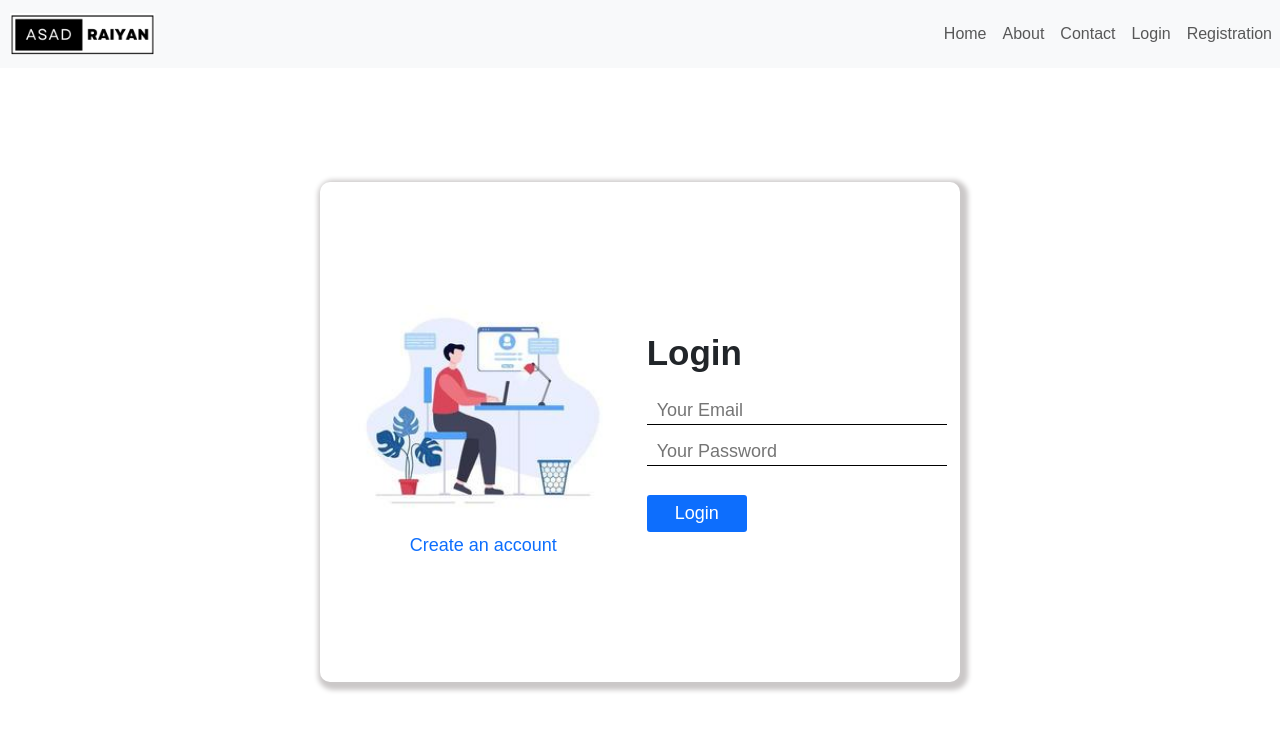
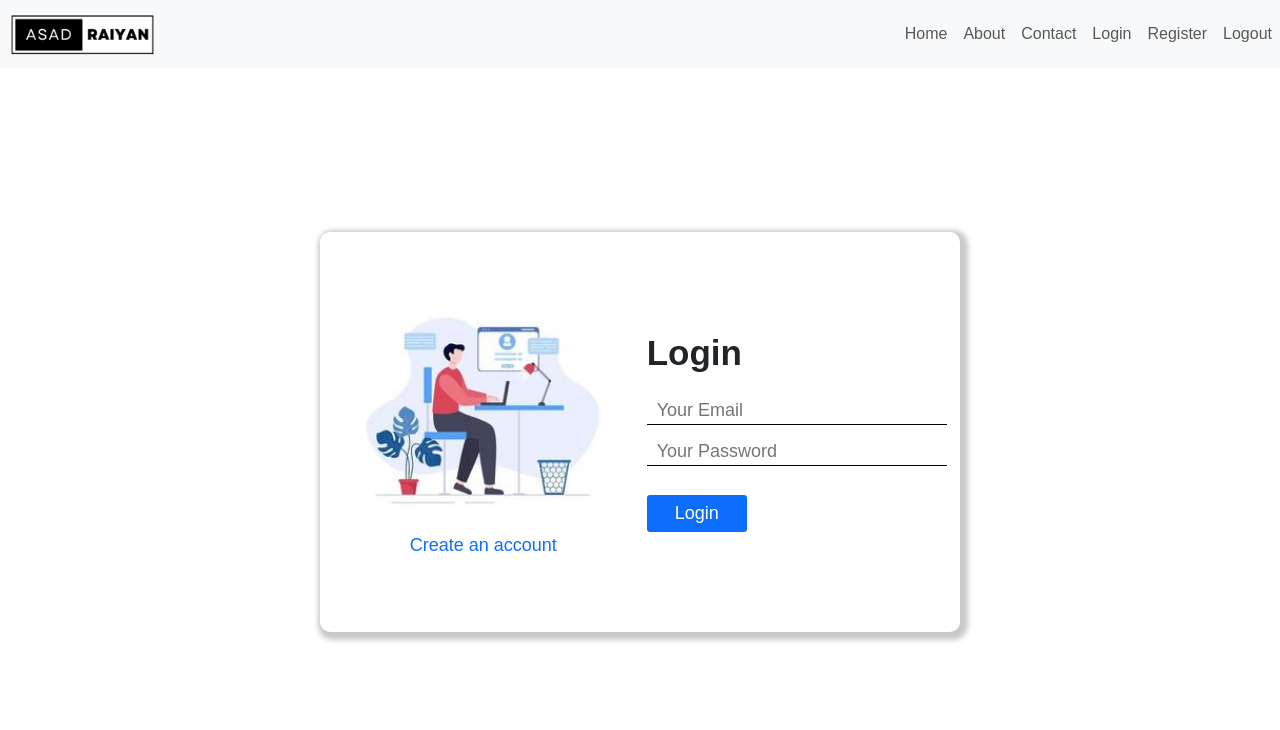
Before and after one commit to asadraiyan/mern-stack, a React (Create React App) app in the folder client/: page /Login in a window 1280 px wide. Shown: the top 730 px of the page. Built offline with nearby package versions, Linux system fonts and the light colour scheme; the HTML template or start-up script is replaced by a standard one; a web font is replaced by a local one.

Commit message:
created a dynamic logout component

```diff
--- a/client/src/App.css
+++ b/client/src/App.css
@@ -32,6 +32,17 @@
   /* border: 2px solid greenyellow; */
   width: 50%;
   height: 500px;
+  border-radius: 10px;
+  box-shadow: 3px 3px 5px 5px rgb(203, 200, 200);
+}
+.login-box{
+  display: flex;
+  flex-direction: row;
+  justify-content: space-evenly;
+  align-items: center;
+  /* border: 2px solid greenyellow; */
+  width: 50%;
+  height: 400px;
   border-radius: 10px;
   box-shadow: 3px 3px 5px 5px rgb(203, 200, 200);
 }
@@ -236,7 +247,7 @@
   display: flex;
   flex-direction: column;
   align-items: center;
-  justify-content: space-between;
+  /* justify-content: space-between; */
 }
 .username{
   font-size: 50px;
--- a/client/src/App.js
+++ b/client/src/App.js
@@ -8,6 +8,7 @@ import Contact from './Components/Contact';
 import Login from './Components/Login';
 import Signup from './Components/Signup';
 import Errorpage from './Components/Errorpage';
+import Logout from './Components/Logout';
 
 function App() {
   return (
@@ -20,6 +21,7 @@ function App() {
           <Route exact path="/Contact" element={<Contact />} />
           <Route exact path="/Login" element={<Login />} />
           <Route exact path="/Signup" element={<Signup />} />
+          <Route exact path="/Logout" element={<Logout />} />
           <Route exact path = "*" element = {<Errorpage/>}/>
         </Routes>
       </>
--- a/client/src/Components/Home.js
+++ b/client/src/Components/Home.js
@@ -37,7 +37,7 @@ const Home = () => {
       <div className="home-box">
       <span className='welcome'>Welcome</span>
       <h1 className='username'>{userName}</h1>
-      <h2 className='happy'>{show ? "Happy, to see you back!" : "We are the MERN developers"}</h2>
+      <h2 className='happy'>{show ? "Happy, to see you back!" : "The official website of MERN"}</h2>
       </div>
     </div>
   )
--- a/client/src/Components/Login.js
+++ b/client/src/Components/Login.js
@@ -36,7 +36,7 @@ const Login = () => {
   return (
     <>
       <section className="main-container">
-        <div className="signup-box">
+        <div className="login-box">
         <div className="signup-img">
           <figure>
             <img src={Loginimg} alt="Loginimg"  className="signup-pic"/>
--- /dev/null
+++ b/client/src/Components/Logout.js
@@ -0,0 +1,47 @@
+import React, {useEffect} from 'react'
+import { useNavigate } from 'react-router-dom';
+
+const Logout = () => {
+
+    const navigate = useNavigate()
+
+    const callLogoutPage = async () => {
+        try {
+          const res = await fetch("/logout", {
+            method: "GET",
+            headers: {
+                Accept : "application/json",
+              "Content-Type": "application/json",
+            },
+             credentials: "include"
+
+          });
+
+          if (!res.status === 200) {
+            const error = new Error(res.error);
+            throw error;
+          }
+          else{
+          console.log("Logout successfully")
+          navigate("/login")
+          }
+
+        }
+
+        catch (error) {
+          console.log(error);
+        }
+      };
+
+      useEffect(() => {
+        callLogoutPage();
+      }, []);
+
+  return (
+    <>
+      {/* <h1>Logout successfully</h1> */}
+    </>
+  )
+}
+
+export default Logout
--- a/client/src/Components/Navbar.js
+++ b/client/src/Components/Navbar.js
@@ -27,7 +27,10 @@ const Navbar = () => {
         <Link to="/Login" className="nav-link">Login</Link>
       </li>
       <li className="nav-item">
-        <Link to="/Signup" className="nav-link">Registration</Link>
+        <Link to="/Signup" className="nav-link">Register</Link>
+      </li>
+      <li className="nav-item">
+        <Link to="/Logout" className="nav-link">Logout</Link>
       </li>
     </ul>
   </div>
```
Also changed, not shown: 1 other file (tests, documents, lock files or other folders).
